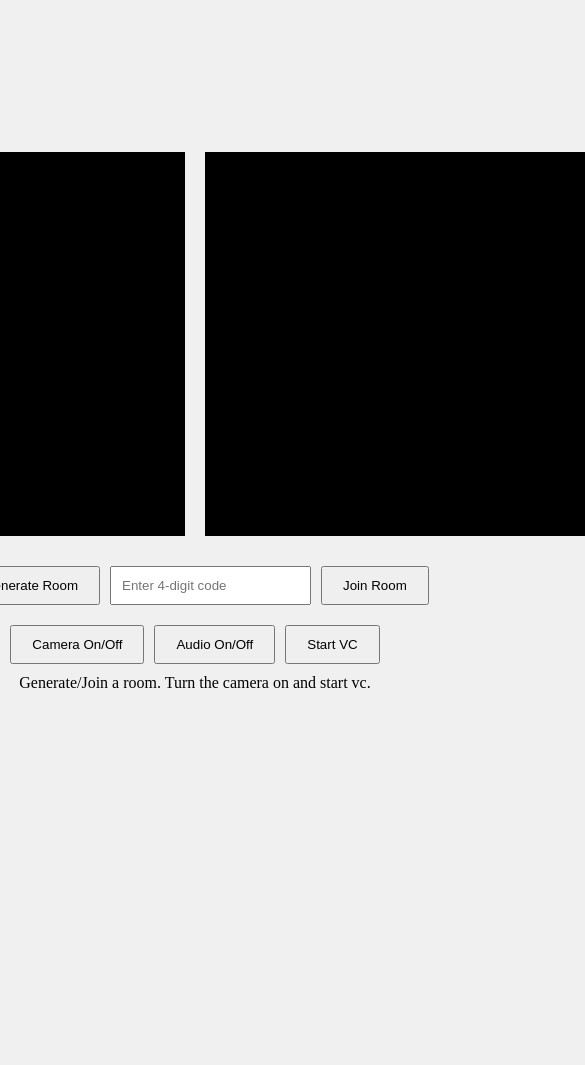
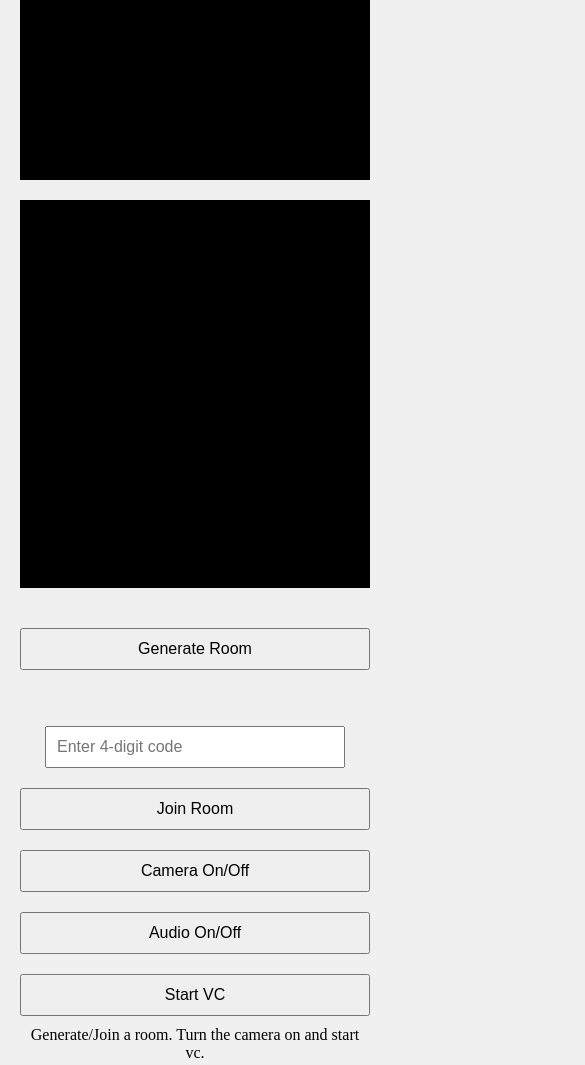
Before and after one commit to jxeal/webRTC, a website with bundled scripts: page public/index.html in a window 390 px wide. Shown: the top 1065 px of the page, 585 px wide, since content can reach past the window. Before the commit the page ends 844 px from the top, so only its background shows below. Built offline with nearby package versions, Linux system fonts and the light colour scheme; files whose address does not match are found by name.

Commit message:
Mobile responsiveness added

```diff
--- a/public/styles.css
+++ b/public/styles.css
@@ -15,47 +15,58 @@ body {
 .container {
   text-align: center;
   padding: 20px;
+  width: 100%;
+  max-width: 900px; /* Ensure the container doesn't get too wide */
 }
 
 .video-row {
   display: flex;
   justify-content: center;
-  margin-bottom: 20px; /* space between rows */
-  /* margin: 0 30px; */
+  margin-bottom: 20px;
+  flex-wrap: wrap; /* Allow wrapping for smaller screens */
 }
 
-/* .video-row video {
-  margin: 0 10px; space between videos
-} */
+.video-wrapper {
+  width: 512px;
+  height: 384px;
+  background-color: black;
+  overflow: hidden;
+  margin: 0 10px;
+}
+
+/* Adjust video size for smaller screens */
+@media screen and (max-width: 1024px) {
+  .video-wrapper {
+    width: 100%;
+    height: auto; /* Allow height to adjust based on width */
+  }
+}
 
 .button {
-  margin: 10px 0; /* space between button and input */
+  margin: 10px 0;
   padding: 10px 20px;
+  font-size: 16px; /* Larger text on mobile for easier interaction */
 }
 
 .input-row {
   display: flex;
   justify-content: center;
   align-items: center;
+  flex-wrap: wrap; /* Allow wrapping on smaller screens */
 }
 
 .input-row button {
   margin-left: 5px;
-  margin-right: 5px; /* space between input and button */
-  /* padding: 5px; */
+  margin-right: 5px;
 }
+
 .input-row input {
   margin-left: 5px;
-  margin-right: 5px; /* space between input and button */
+  margin-right: 5px;
   padding: 10px;
-}
-
-.video-wrapper {
-  width: 512px; /* Match the video width */
-  height: 384px; /* Match the video height */
-  background-color: black; /* Set background color */
-  overflow: hidden; /* Hide overflow in case video goes beyond bounds */
-  margin: 0 10px;
+  font-size: 16px; /* Larger input text for easier typing */
+  width: 100%;
+  max-width: 300px; /* Limit input width */
 }
 
 .toast {
@@ -83,3 +94,30 @@ body {
   visibility: visible;
   opacity: 1;
 }
+
+/* Mobile responsiveness */
+@media screen and (max-width: 768px) {
+  body {
+    flex-direction: column;
+  }
+
+  .video-row {
+    flex-direction: column; /* Stack videos vertically on smaller screens */
+  }
+
+  .video-wrapper {
+    width: 100%; /* Make videos take full width */
+    height: auto; /* Maintain aspect ratio */
+    margin: 10px 0; /* Vertical margin between videos */
+  }
+
+  .input-row {
+    flex-direction: column; /* Stack input and buttons vertically */
+    width: 100%;
+  }
+
+  .input-row input, .input-row button {
+    width: 100%; /* Ensure buttons and input fill available space */
+    margin: 10px 0; /* Add space between inputs/buttons */
+  }
+}
```
